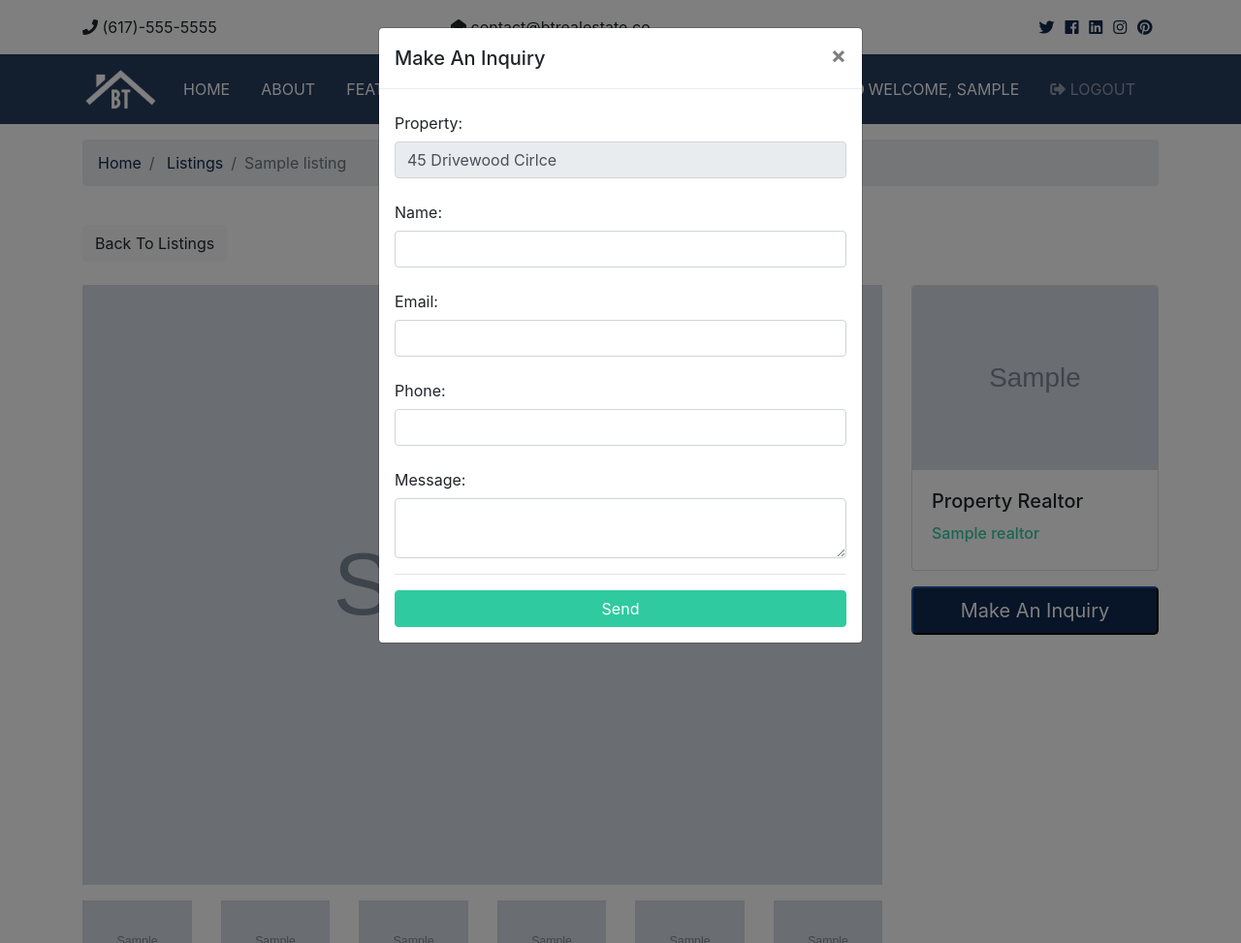
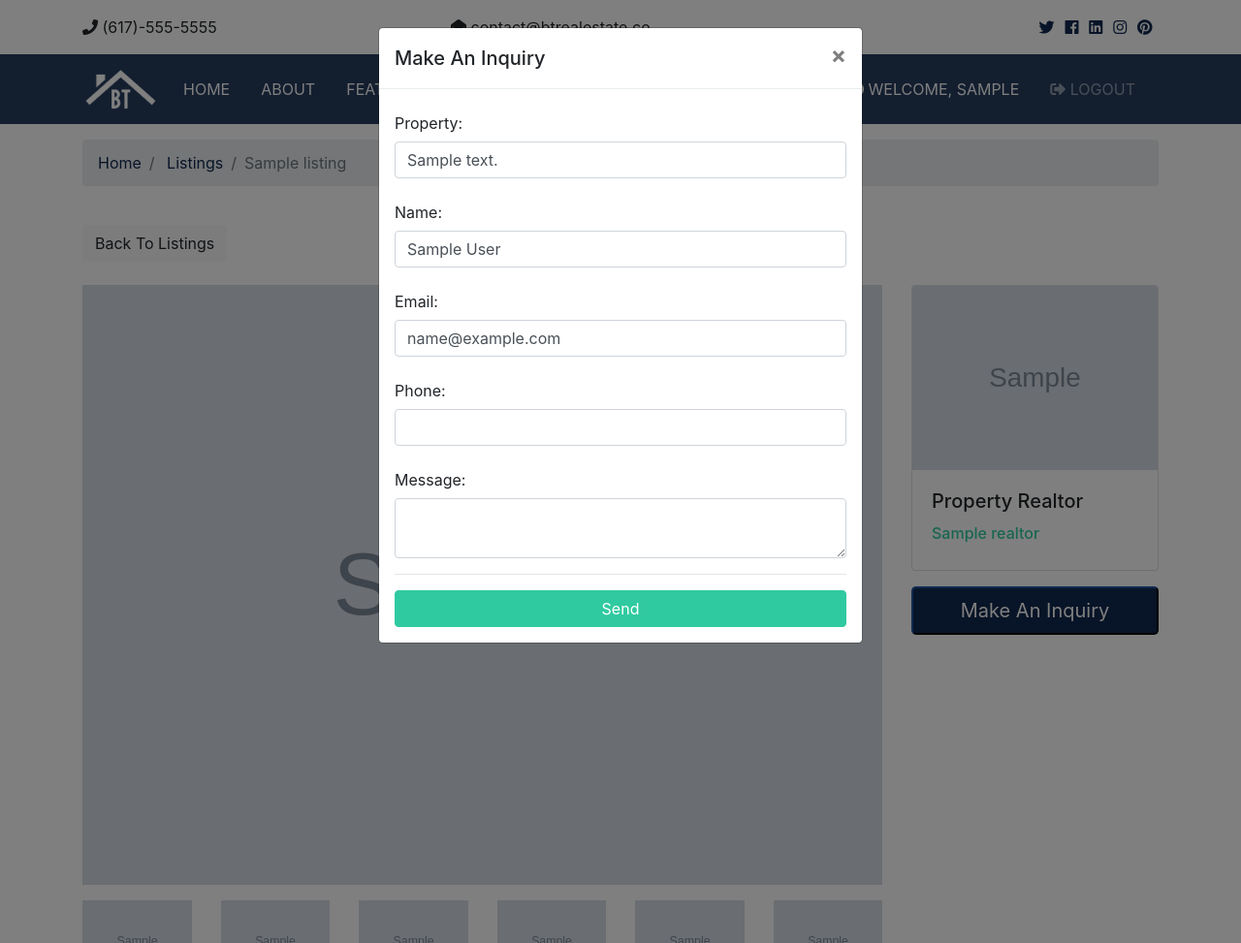
Before and after one commit to rishitashaw/realestate-sale-django, a Django app: page /listing/1 in a window 1280 px wide, after a click on "Make An Inquiry". Shown: the whole page at 97% size. Run offline with Django 3.2, Linux system fonts and the light colour scheme; a user stored in the database is signed in; tables that the repository leaves empty hold one stand-in row (values such as "Sample post"); grey boxes marked "Sample" are stand-in pictures; some libraries are stand-ins or nearby versions.

Commit message:
email added

```diff
--- a/btre/settings.py
+++ b/btre/settings.py
@@ -146,3 +146,9 @@ MEDIA_URL = '/media/'
 MESSAGE_TAGS = {
     messages.ERROR: 'danger',
 }
+
+EMAIL_HOST = 'smtp.gmail.com'
+EMAIL_PORT = 587
+EMAIL_HOST_USER = ''
+EMAIL_HOST_PASSWORD = ''
+EMAIL_USE_TLS = True
--- a/btre/urls.py
+++ b/btre/urls.py
@@ -23,4 +23,6 @@ urlpatterns = [
     path('listing/', include('listing.urls')),
     path('admin/', admin.site.urls),
     path('account/', include('accounts.urls')),
+    path('contacts/', include('contacts.urls')),
+
 ] + static(settings.MEDIA_URL, document_root=settings.MEDIA_ROOT)
--- a/contacts/admin.py
+++ b/contacts/admin.py
@@ -6,6 +6,9 @@ from .models import Contact
 
 class ContactAdmin(admin.ModelAdmin):
     list_display = ('id', 'name', 'email', 'listing', 'contact_date')
+    list_display_links = ('id', 'name')
+    search_fields = ('name', 'email', 'listing')
+    list_per_page = 25
 
 
 admin.site.register(Contact, ContactAdmin)
--- /dev/null
+++ b/contacts/urls.py
@@ -0,0 +1,6 @@
+from django.urls import path
+from . import views
+
+urlpatterns = [
+    path('contact', views.contact, name='contact'),
+]
--- a/templates/listing/listing.html
+++ b/templates/listing/listing.html
@@ -22,6 +22,8 @@
 
 <!-- Listing -->
 <section id="listing" class="py-4">
+    {% include "partials/_alerts.html" %}
+
     <div class="container">
         <a href="{% url 'listings'%}" class="btn btn-light mb-4">Back To Listings</a>
         <div class="row">
@@ -144,7 +146,6 @@
         </div>
     </div>
 </section>
-{% endif %}
 <!-- Inquiry Modal -->
 <div class="modal fade" id="inquiryModal" role="dialog">
     <div class="modal-dialog">
@@ -156,22 +157,34 @@
                 </button>
             </div>
             <div class="modal-body">
-                <form>
+
+                <form action="{% url 'contact' %}" method='POST'>
+                    {%csrf_token %}
+                    {% if user.is_authenticated %}
+                    <input type="hidden" name="user_id" value="{{user.id}}">
+                    {% else %}
+                    <input type="hidden" name="user_id" value="0">
+                    {% endif %}
+                    <input type="hidden" name="realtor_email" value="{{listing.realtors.email}}">
+                    <input type="hidden" name="listing_id" value="{{listing.id}}">
+
+                    <div>
                         <div class="form-group">
                             <label for="property_name" class="col-form-label">Property:</label>
-                        <input type="text" name="listing" class="form-control" value="45 Drivewood Cirlce" disabled>
+                            <input type="text" name="listing" class="form-control" value="{{listing.address}}">
                         </div>
                         <div class="form-group">
                             <label for="name" class="col-form-label">Name:</label>
-                        <input type="text" name="name" class="form-control" required>
+                            <input type="text" name="name" class="form-control"
+                                value="{{user.first_name}} {{user.last_name}}" required>
                         </div>
                         <div class="form-group">
                             <label for="email" class="col-form-label">Email:</label>
-                        <input type="email" name="email" class="form-control" required>
+                            <input type="email" name="email" class="form-control" value="{{user.email}}" required>
                         </div>
                         <div class="form-group">
                             <label for="phone" class="col-form-label">Phone:</label>
-                        <input type="text" name="phone" class="form-control">
+                            <input type="text" name="phone" value="{{user.phone}}" class="form-control">
                         </div>
                         <div class="form-group">
                             <label for="message" class="col-form-label">Message:</label>
@@ -179,11 +192,13 @@
                         </div>
                         <hr>
                         <input type="submit" value="Send" class="btn btn-block btn-secondary">
+                    </div>
                 </form>
             </div>
         </div>
     </div>
 </div>
+{% endif %}
 
 
 {% endblock %}
```
Also changed, not shown: contacts/views.py (+44 -1 lines). Lines whose indentation alone changed are shown as unchanged.
